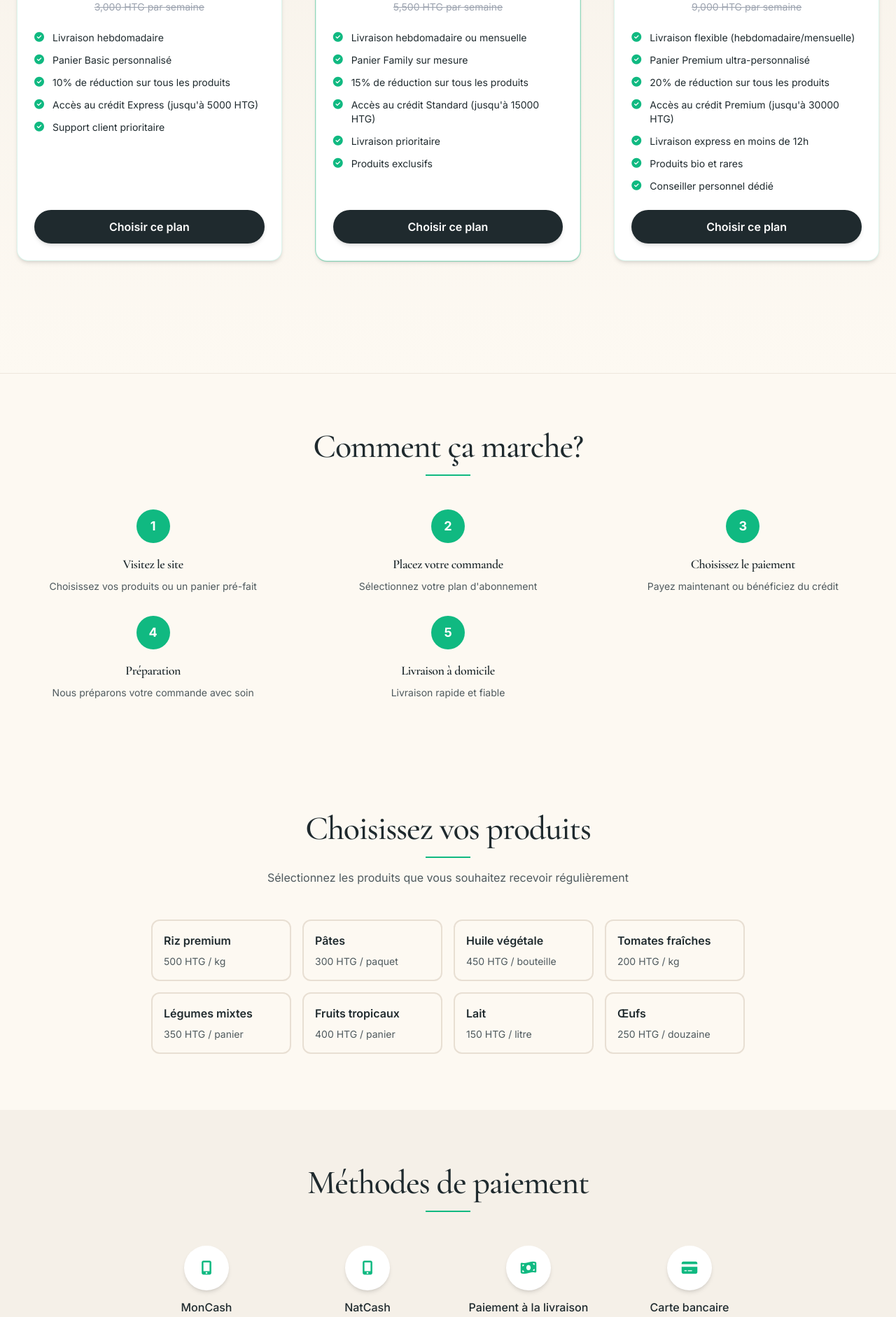
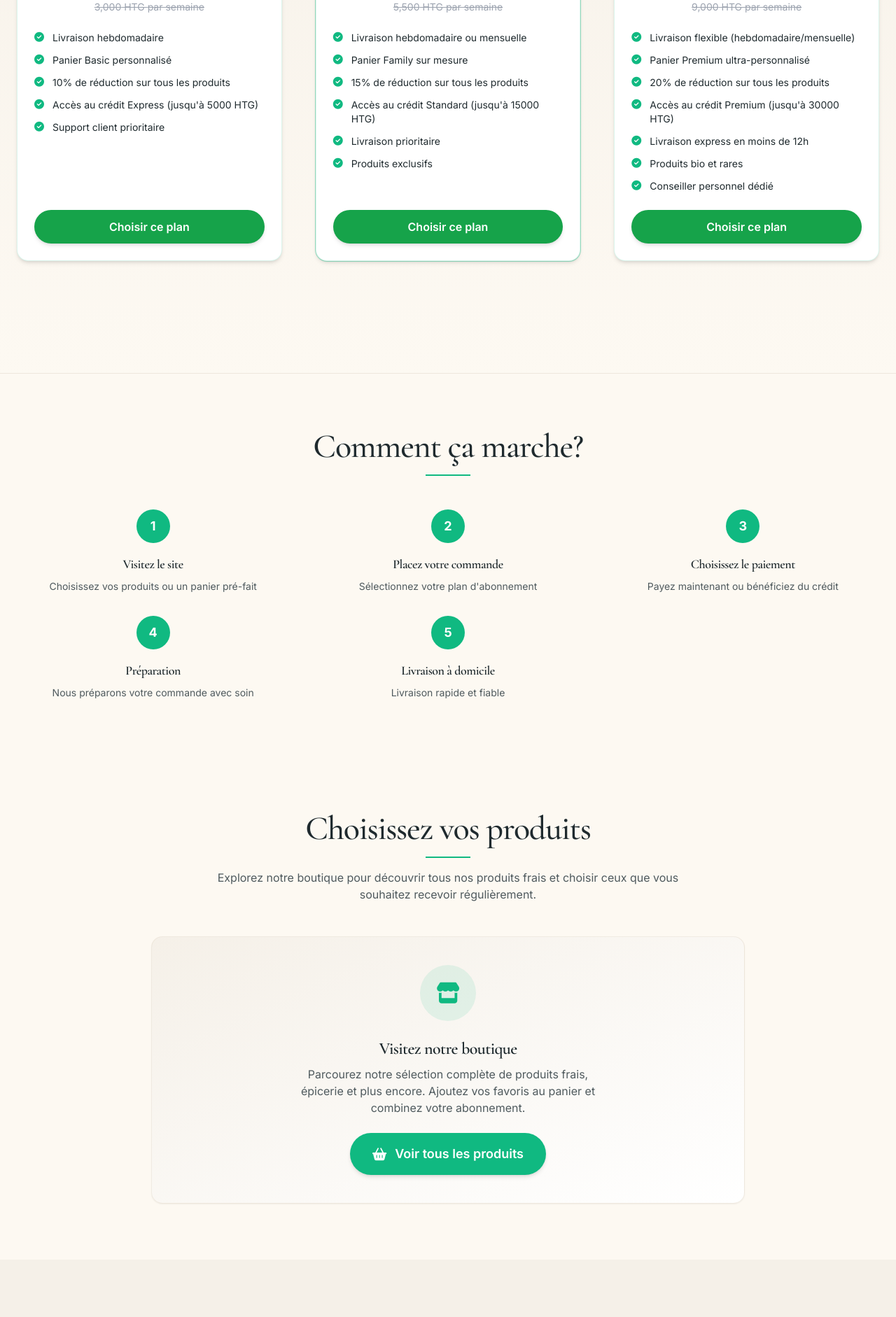
Before and after one commit to hisberts-tech/website-hdaily, a React (Vite) app: page /abonnement in a window 1280 px wide. Shown: the part 1593-3475 px from the top of the page at 70% size. Built offline with nearby package versions, Linux system fonts and the light colour scheme.

Commit message:
fix: green plan buttons, replace product picker with boutique link, fix SPA 404 on refresh

```diff
--- a/src/pages/Abonnement.tsx
+++ b/src/pages/Abonnement.tsx
@@ -1,4 +1,5 @@
 import React, { useState } from 'react';
+import { Link } from 'react-router-dom';
 import { useNotifications } from '../context/NotificationContext';
 
 const Abonnement: React.FC = () => {
@@ -240,11 +241,11 @@ const Abonnement: React.FC = () => {
                   <button
                     className={`w-full py-3 rounded-full font-semibold shadow-md transition ${
                       selectedPlan === plan.id
-                        ? 'bg-hd-primary text-white'
-                        : 'bg-hd-secondary text-white hover:bg-hd-primary'
+                        ? 'bg-green-600 text-white ring-2 ring-green-400'
+                        : 'bg-green-600 text-white hover:bg-green-500'
                     }`}
                   >
-                    {selectedPlan === plan.id ? 'Sélectionné' : 'Choisir ce plan'}
+                    {selectedPlan === plan.id ? 'Sélectionné ✓' : 'Choisir ce plan'}
                   </button>
                 </div>
               </div>
@@ -309,32 +310,27 @@ const Abonnement: React.FC = () => {
           <h2 className="text-3xl md:text-5xl font-serif text-hd-secondary">Choisissez vos produits</h2>
           <div className="section-divider"></div>
           <p className="text-hd-text max-w-2xl mx-auto mt-4">
-            Sélectionnez les produits que vous souhaitez recevoir régulièrement
+            Explorez notre boutique pour découvrir tous nos produits frais et choisir ceux que vous souhaitez recevoir régulièrement.
           </p>
         </div>
 
-        <div className="grid grid-cols-1 md:grid-cols-2 lg:grid-cols-4 gap-4">
-          {availableProducts.map((product) => (
-            <div
-              key={product.id}
-              onClick={() => handleProductToggle(product.id)}
-              className={`cursor-pointer rounded-xl border-2 p-4 transition-all ${
-                selectedProducts.includes(product.id)
-                  ? 'border-hd-primary bg-hd-primary/10'
-                  : 'border-hd-border hover:border-hd-primary'
-              }`}
-            >
-              <div className="flex items-start justify-between mb-2">
-                <h4 className="font-semibold text-hd-secondary">{product.name}</h4>
-                {selectedProducts.includes(product.id) && (
-                  <i className="fas fa-check-circle text-hd-primary"></i>
-                )}
-              </div>
-              <p className="text-sm text-hd-text">
-                {product.price} HTG / {product.unit}
-              </p>
-            </div>
-          ))}
+        <div className="flex flex-col items-center justify-center bg-gradient-to-br from-hd-light to-white rounded-2xl border border-hd-border/60 shadow-sm p-10 text-center gap-6">
+          <div className="w-20 h-20 bg-hd-primary/10 rounded-full flex items-center justify-center">
+            <i className="fas fa-store text-hd-primary text-3xl"></i>
+          </div>
+          <div>
+            <h3 className="text-2xl font-serif font-semibold text-hd-secondary mb-2">Visitez notre boutique</h3>
+            <p className="text-hd-text max-w-md mx-auto">
+              Parcourez notre sélection complète de produits frais, épicerie et plus encore. Ajoutez vos favoris au panier et combinez votre abonnement.
+            </p>
+          </div>
+          <Link
+            to="/boutique"
+            className="inline-flex items-center gap-3 bg-hd-primary text-white px-8 py-4 rounded-full font-semibold text-lg shadow-md hover:bg-hd-primary/90 transition-all hover:scale-105"
+          >
+            <i className="fas fa-shopping-basket"></i>
+            Voir tous les produits
+          </Link>
         </div>
       </section>
 
```
Also changed, not shown: vercel.json.
